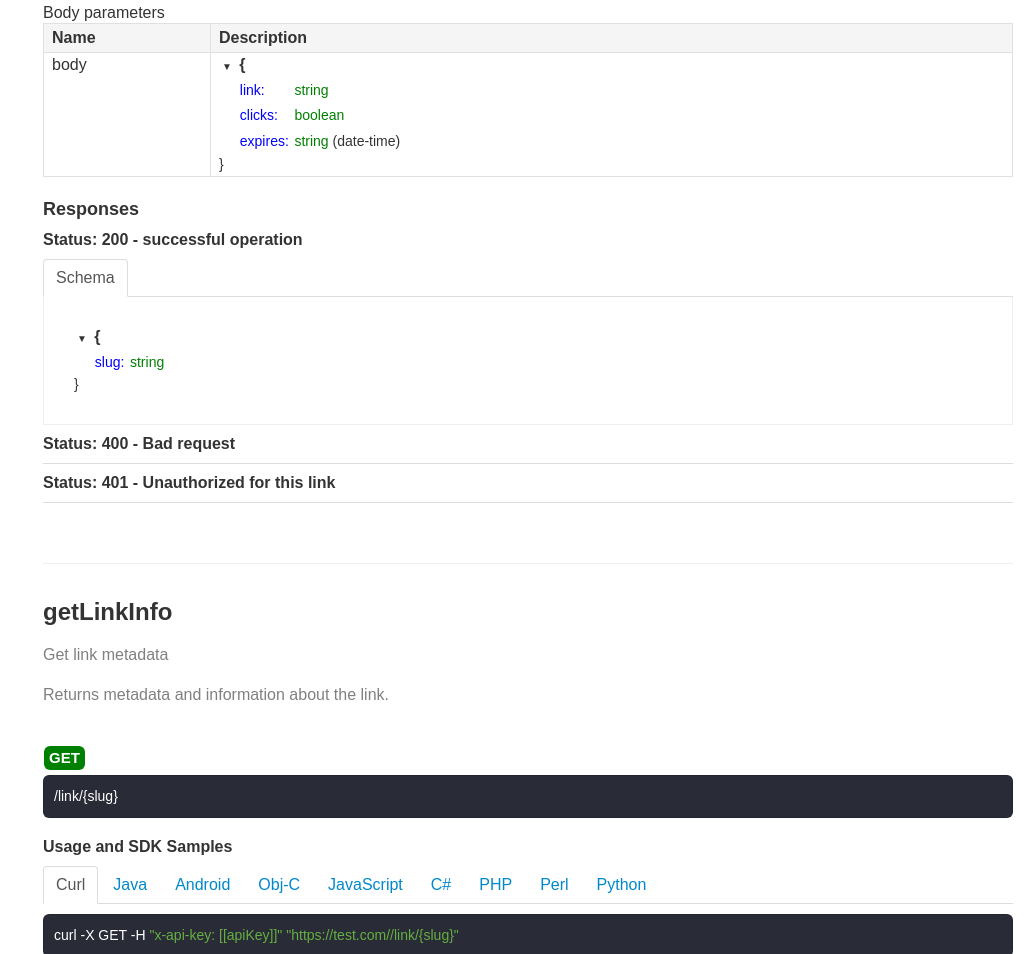
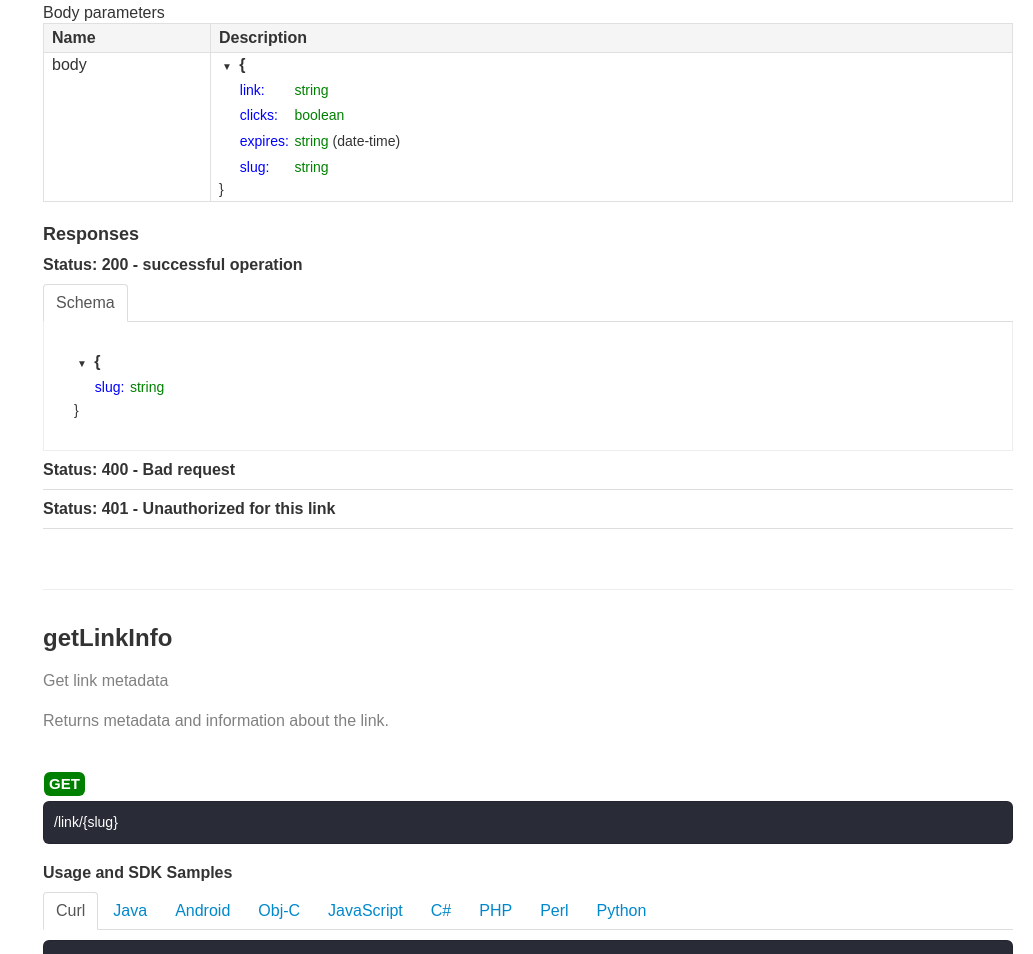
Before and after one commit to broswen/linkshrink, a website: page docs/index.html in a window 1280 px wide. Shown: the part 1637-2591 px from the top of the page, without its empty margins (247-1280 px from the left). Drawn offline with Linux system fonts and the light colour scheme.

Commit message:
update swagger

```diff
--- a/docs/index.html
+++ b/docs/index.html
@@ -701,6 +701,9 @@
     "expires" : {
       "type" : "string",
       "format" : "date-time"
+    },
+    "slug" : {
+      "type" : "string"
     }
   }
 };
--- a/package.json
+++ b/package.json
@@ -4,7 +4,8 @@
   "description": "<!-- title: 'AWS Simple HTTP Endpoint example in NodeJS' description: 'This template demonstrates how to make a simple REST API with Node.js running on AWS Lambda and API Gateway using the traditional Serverless Framework.' layout: Doc framework: v2 platform: AWS language: nodeJS authorLink: 'https://github.com/serverless' authorName: 'Serverless, inc.' authorAvatar: 'https://avatars1.githubusercontent.com/u/13742415?s=200&v=4' -->",
   "main": "handler.js",
   "scripts": {
-    "test": "echo \"Error: no test specified\" && exit 1"
+    "test": "echo \"Error: no test specified\" && exit 1",
+    "swagger-codegen": "swagger-codegen generate -i swagger.yaml -l html2 -o docs"
   },
   "keywords": [],
   "author": "",
```
Also changed, not shown: 2 other files.
